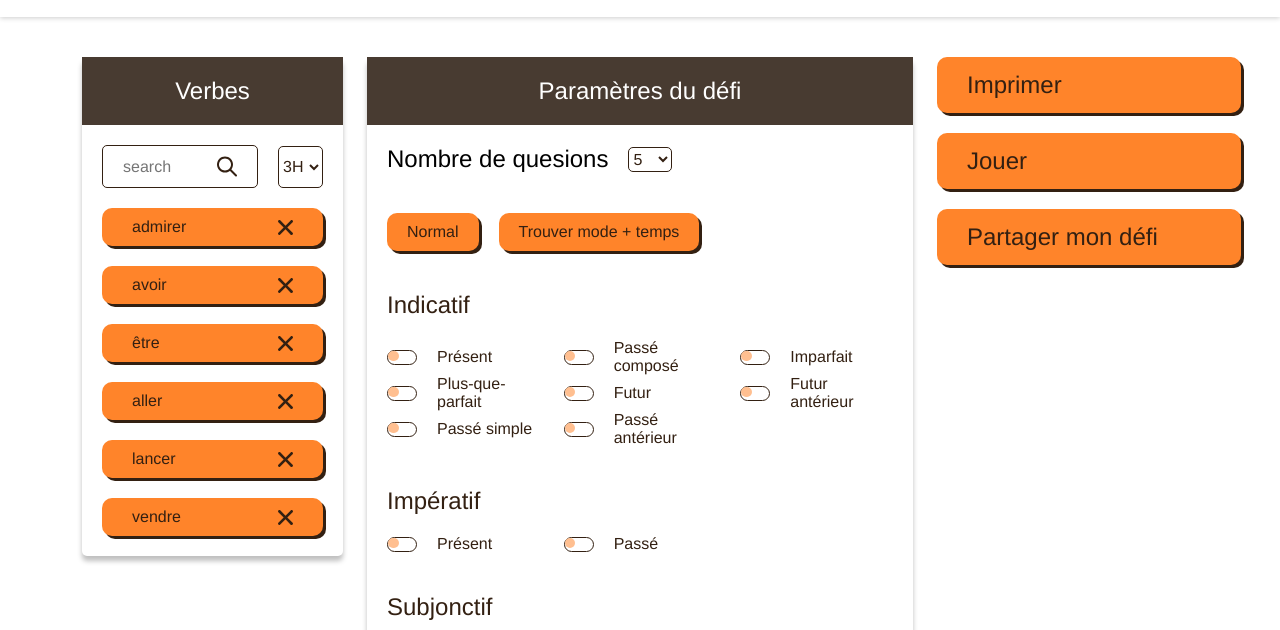
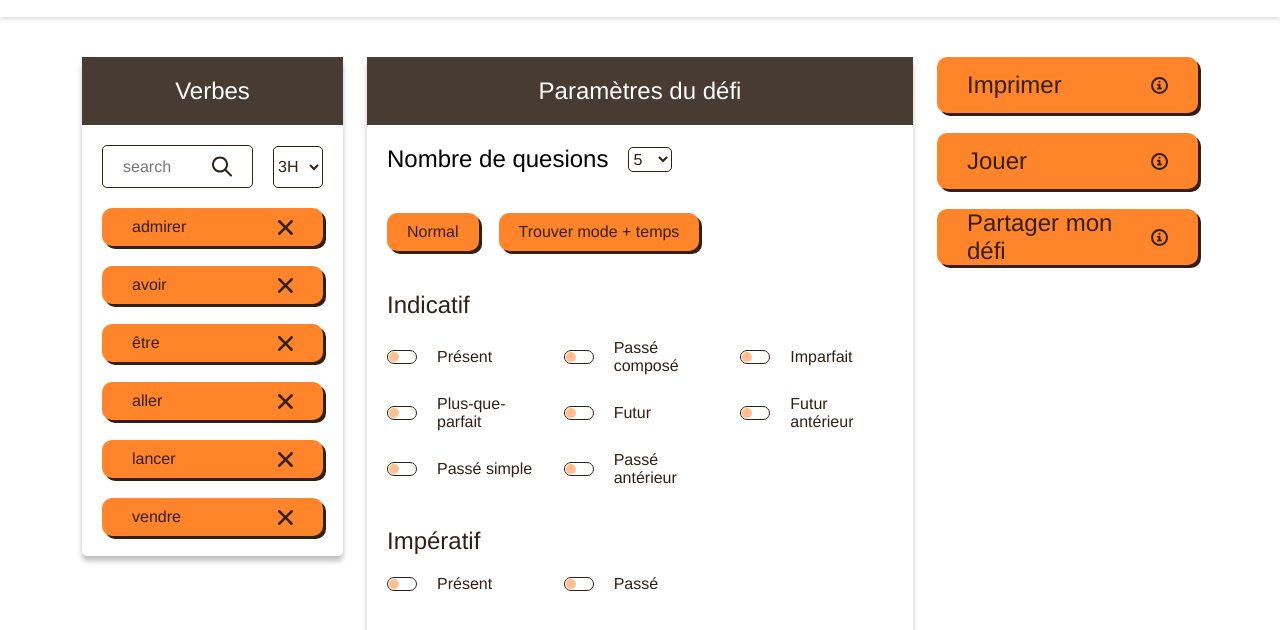
Before and after one commit to ZikDev/tatitotu-refont, a website built with Parcel: page src/index.html in a window 1280 px wide. Shown: the part 103-733 px from the top of the page. Built offline with nearby package versions, Linux system fonts and the light colour scheme.

Commit message:
main page fini

```diff
--- a/src/index.html
+++ b/src/index.html
@@ -289,10 +289,14 @@
           </div>
           <div class="col-3">
             <div class="action">
-              <div class="button button-action action-button">Imprimer</div>
-              <div class="button button-action action-button">Jouer</div>
               <div class="button button-action action-button">
-                Partager mon défi
+                Imprimer <img src="img/info.svg" alt="info" />
+              </div>
+              <div class="button button-action action-button">
+                Jouer <img src="img/info.svg" alt="info" />
+              </div>
+              <div class="button button-action action-button">
+                Partager mon défi <img src="img/info.svg" alt="info" />
               </div>
             </div>
           </div>
--- a/src/scss/modules/_action.scss
+++ b/src/scss/modules/_action.scss
@@ -1,6 +1,5 @@
 .action {
   display: flex;
-  width: 304px;
   flex-direction: column;
   align-items: flex-start;
   gap: 20px;
--- a/src/scss/modules/_option.scss
+++ b/src/scss/modules/_option.scss
@@ -12,3 +12,7 @@
   font-weight: 400;
   line-height: normal;
 }
+
+.option-choices {
+  row-gap: 20px;
+}
--- a/src/scss/modules/_search.scss
+++ b/src/scss/modules/_search.scss
@@ -33,7 +33,7 @@
 
 .search-year {
   height: 42px;
-  width: 45px;
+  width: 50px;
   border-radius: 5px;
   border: 1px solid var(--black, #332012);
   background: var(--white, #fff);
--- a/src/scss/modules/_switch.scss
+++ b/src/scss/modules/_switch.scss
@@ -14,7 +14,7 @@
 .switch-wrapper {
   display: inline-block;
   width: 30px;
-  height: 15px;
+  height: 14px;
   flex-shrink: 0;
   border-radius: 22px;
   border: 1px solid var(--black, #332012);
@@ -23,8 +23,9 @@
 
 /* le rond qui se déplace */
 .switch-inner {
-  width: 10.5px;
-  height: 10.5px;
+  width: 10px;
+  height: 10px;
+  margin: 1px 0 0 1px;
   flex-shrink: 0;
   border-radius: 10.5px;
   background: var(--off, #ffbf90);
@@ -36,7 +37,7 @@ input:hover + .switch-wrapper .switch-inner {
 }
 
 input:checked + .switch-wrapper .switch-inner {
-  margin-left: 16.25px;
+  margin-left: 17px;
   background-color: var(--main-color, #ff842a);
 }
 
```
